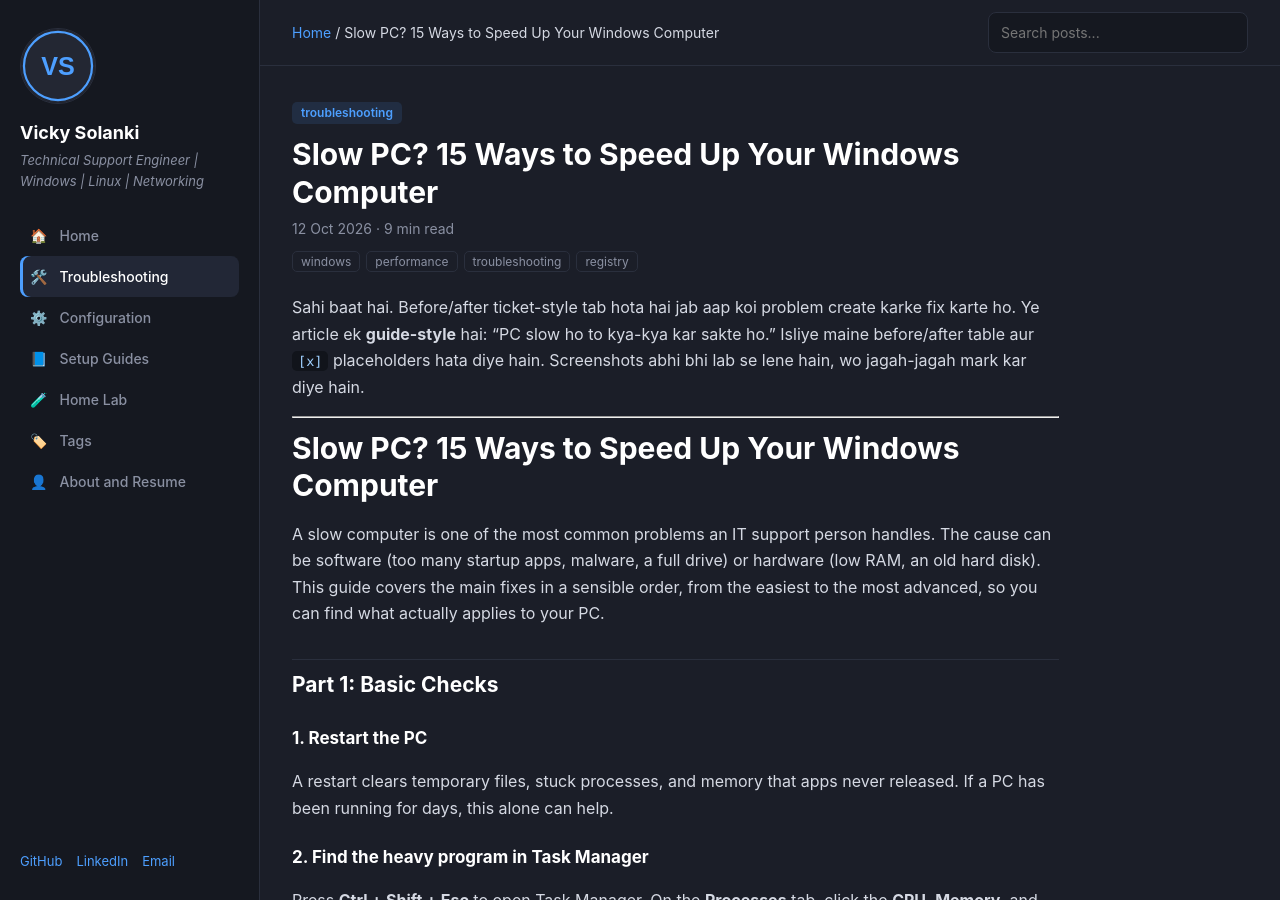
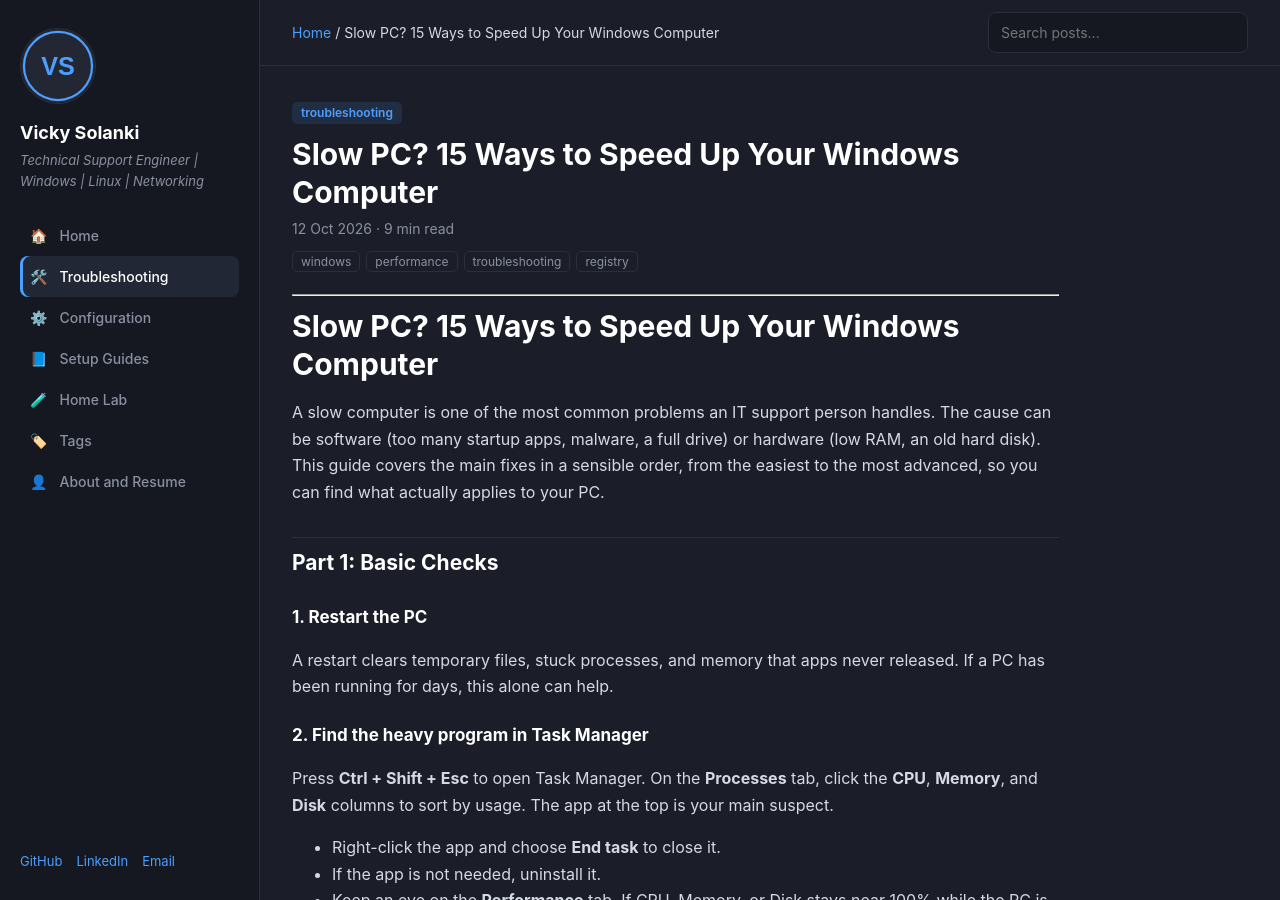
Before and after one commit to vickysolankii/vickysolankii.github.io, a Jekyll site: the page built from _posts/2026-10-12-speed-up-slow-windows-pc.md, in a window 1280 px wide and 900 px high. Built offline with Jekyll 4.4.1, drawn with Linux system fonts in a browser that asks for light colours.

Commit message:
Update 2026-10-12-speed-up-slow-windows-pc.md

```diff
--- a/_posts/2026-10-12-speed-up-slow-windows-pc.md
+++ b/_posts/2026-10-12-speed-up-slow-windows-pc.md
@@ -5,7 +5,6 @@ category: troubleshooting
 tags: [windows, performance, troubleshooting, registry]
 description: "Practical fixes for a slow Windows PC: startup apps, disk cleanup, animations disables, registry tweaks, malware removal and hardware upgrades."
 ---
-Sahi baat hai. Before/after ticket-style tab hota hai jab aap koi problem create karke fix karte ho. Ye article ek **guide-style** hai: "PC slow ho to kya-kya kar sakte ho." Isliye maine before/after table aur `[x]` placeholders hata diye hain. Screenshots abhi bhi lab se lene hain, wo jagah-jagah mark kar diye hain.
 
 ---
 
```
